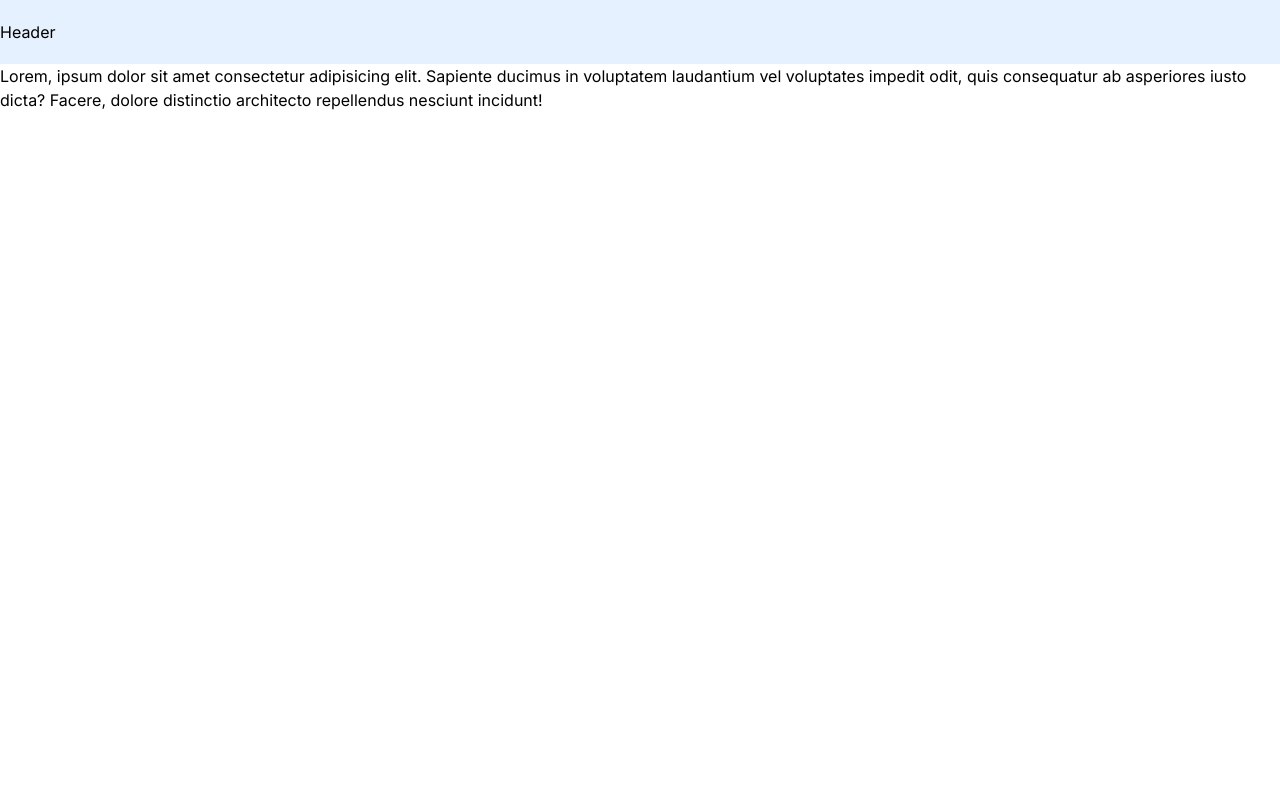
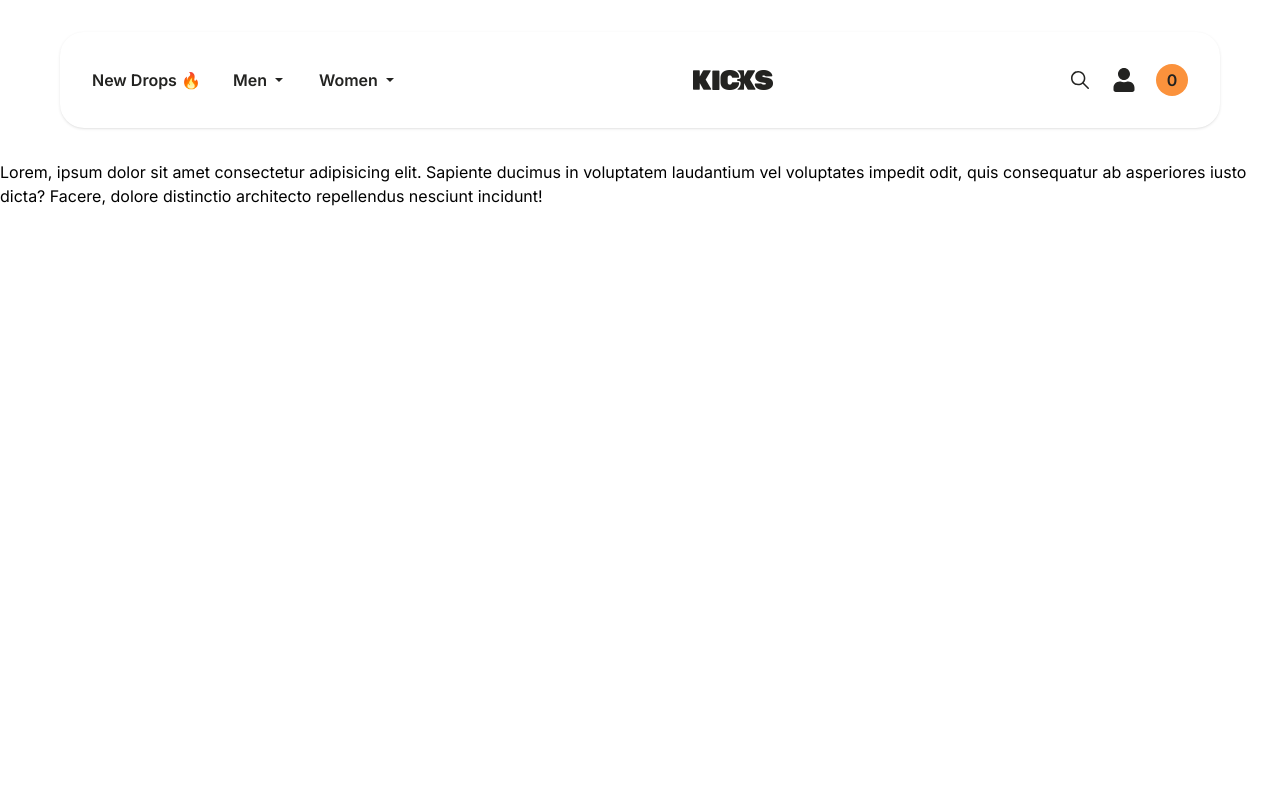
Before and after one commit to mdawlad29/zavi-soft, a Next.js app: page / in a window 1280 px wide. Shown: the top 800 px of the page. Built offline with nearby package versions, Linux system fonts and the light colour scheme.

Commit message:
Header section design

```diff
--- /dev/null
+++ b/src/components/partials/Header/MobileDrawer.tsx
@@ -0,0 +1,51 @@
+import { menuItems } from "@/constants";
+import { Drawer } from "antd";
+import Link from "next/link";
+
+interface MenuItem {
+  label: string;
+  child?: MenuItem[];
+}
+
+interface MobileDrawerProps {
+  mobileOpen: boolean;
+  setMobileOpen: (value: boolean) => void;
+}
+
+export const MobileDrawer = ({
+  mobileOpen,
+  setMobileOpen,
+}: MobileDrawerProps) => {
+  return (
+    <Drawer
+      placement="left"
+      open={mobileOpen}
+      onClose={() => setMobileOpen(false)}
+    >
+      <ul className="space-y-4">
+        {menuItems.map((item: MenuItem, index: number) => (
+          <li key={index}>
+            <Link href="#" className="font-semibold">
+              {item.label}
+            </Link>
+
+            {item.child && (
+              <ul>
+                {item.child.map((childItem: MenuItem, i: number) => (
+                  <li key={i}>
+                    <Link
+                      href="#"
+                      className="my-2 ml-4 block text-sm text-secondary hover:text-primary"
+                    >
+                      {childItem.label}
+                    </Link>
+                  </li>
+                ))}
+              </ul>
+            )}
+          </li>
+        ))}
+      </ul>
+    </Drawer>
+  );
+};
--- a/src/components/partials/Header/index.tsx
+++ b/src/components/partials/Header/index.tsx
@@ -1,7 +1,72 @@
+"use client";
+
+import { Typography, Drawer } from "antd";
+import { IoIosSearch, IoMdArrowDropdown, IoMdMenu } from "react-icons/io";
+import { FaUser } from "react-icons/fa";
+import Link from "next/link";
+import { useState } from "react";
+import Image from "next/image";
+import { MobileDrawer } from "./MobileDrawer";
+import { menuItems } from "@/constants";
+
 const Header = () => {
+  const [mobileOpen, setMobileOpen] = useState(false);
+
   return (
-    <header className="sticky top-0 z-50 flex w-full bg-[#E5F1FE] py-5 text-center">
-      Header
+    <header className="sticky top-0 z-50 mx-4 my-8 rounded-3xl bg-white shadow md:mx-[60px]">
+      <div className="flex items-center justify-between p-4 md:p-8">
+        {/* Mobile Menu Icon */}
+        <IoMdMenu
+          onClick={() => setMobileOpen(true)}
+          className="block cursor-pointer text-2xl md:hidden"
+        />
+        {/* Left Menu - Desktop */}
+        <ul className="hidden items-center gap-8 md:flex">
+          {menuItems.map((item, index) => (
+            <li key={index} className="group relative">
+              <Link
+                href="#"
+                className="flex items-center gap-1 text-base font-semibold capitalize text-secondary transition-colors duration-300 hover:text-primary"
+              >
+                {item.label}
+
+                {item?.child && (
+                  <IoMdArrowDropdown className="transition-transform duration-300 group-hover:rotate-180" />
+                )}
+              </Link>
+
+              {/* Dropdown */}
+              {item?.child && (
+                <div className="absolute left-0 top-8 hidden min-w-[160px] rounded-xl bg-white p-4 shadow-lg group-hover:block">
+                  {item.child.map((childItem, i) => (
+                    <Link key={i} href="#" className="block py-1 text-sm">
+                      {childItem.label}
+                    </Link>
+                  ))}
+                </div>
+              )}
+            </li>
+          ))}
+        </ul>
+
+        {/* Logo */}
+        <Link href="/">
+          <Image src={"/images/logo.png"} alt="Logo" width={80} height={20} />
+        </Link>
+
+        {/* Right Section */}
+        <div className="flex items-center gap-5">
+          <IoIosSearch className="hidden cursor-pointer text-[24px] text-secondary md:block" />
+          <FaUser className="cursor-pointer text-[24px] text-secondary" />
+
+          <div className="flex h-8 w-8 items-center justify-center rounded-full bg-orange-400 text-[16px] font-semibold text-secondary">
+            0
+          </div>
+        </div>
+      </div>
+
+      {/* Mobile Drawer */}
+      <MobileDrawer mobileOpen={mobileOpen} setMobileOpen={setMobileOpen} />
     </header>
   );
 };
--- /dev/null
+++ b/src/constants/index.tsx
@@ -0,0 +1,15 @@
+export const menuItems = [
+  { label: "New Drops 🔥" },
+  {
+    label: "Men",
+    child: [{ label: "Men One" }, { label: "Men Two" }, { label: "Men Three" }],
+  },
+  {
+    label: "Women",
+    child: [
+      { label: "Women One" },
+      { label: "Women Two" },
+      { label: "Women Three" },
+    ],
+  },
+];
--- a/src/scss/global.scss
+++ b/src/scss/global.scss
@@ -5,7 +5,7 @@
 @tailwind utilities;
 
 :root {
-  --background: #ffffff;
+  --background: #E7E7E3;
   --foreground: #171717;
   --font-inter: "Inter", sans-serif;
 }
--- a/tailwind.config.ts
+++ b/tailwind.config.ts
@@ -8,27 +8,23 @@ export default {
   ],
   theme: {
     container: {
-      padding: {
-        DEFAULT: "1rem",
-        xl: "1.5rem",
-      },
+
     },
     extend: {
       backgroundColor: {
-        primary: "#09a4ff",
-        secondary: "#20252F",
-        "secondary-50": "#fafafa",
-        neutral: "#fff",
+        primary: "#4A69E2",
+        secondary: "#232321",
+        neutral: "#FAFAFA",
       },
       colors: {
-        primary: "#09a4ff",
-        secondary: "#20252F",
-        neutral: "#fff",
+         primary: "#4A69E2",
+        secondary: "#232321",
+        neutral: "#FAFAFA",
       },
       borderColor: {
-        primary: "#09a4ff",
-        secondary: "#20252F",
-        neutral: "#fff",
+        primary: "#4A69E2",
+        secondary: "#232321",
+        neutral: "#FAFAFA",
       },
       screens: {
         xs: "475px",
```
Also changed, not shown: public/images/logo.png (added).
